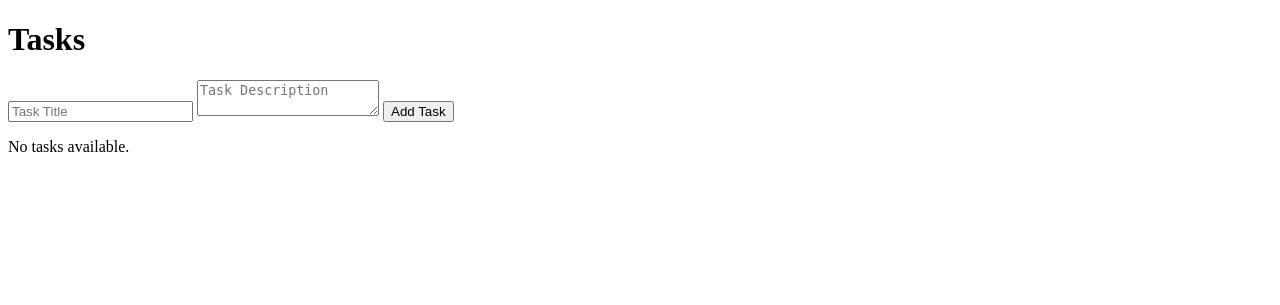
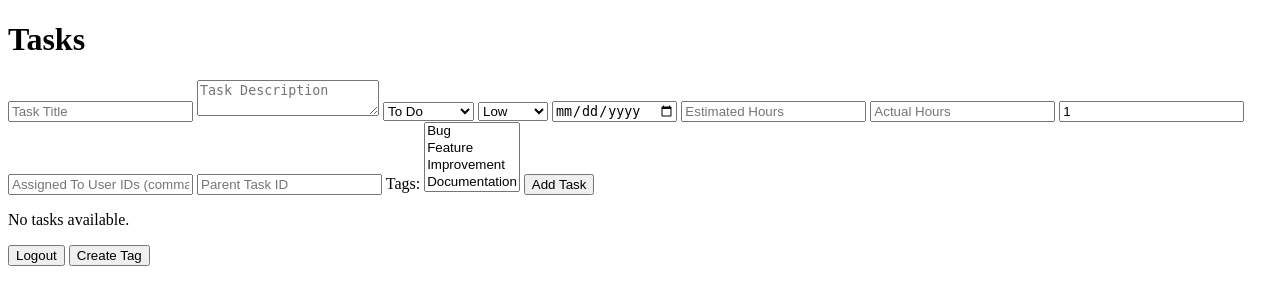
Before and after one commit to lfayala9/task-management, a Django app: page /tasks/ in a window 1280 px wide. Shown: the top 305 px of the page. Run offline with Django 5.2, Linux system fonts and the light colour scheme; tables that the repository leaves empty hold one stand-in row (values such as "Sample post"); data that the repository does not hold is empty.

Commit message:
feat: required models && basic logic at creation of tasks

```diff
--- a/django_backend/apps/tasks/templates/tasks.html
+++ b/django_backend/apps/tasks/templates/tasks.html
@@ -11,6 +11,32 @@
 		{% csrf_token %}
 		<input type="text" name="title" placeholder="Task Title" required>
 		<textarea name="description" placeholder="Task Description" required></textarea>
+		<select name="status">
+			<option value="todo">To Do</option>
+			<option value="in_progress">In Progress</option>
+			<option value="done">Done</option>
+		</select>
+		<select name="priority">
+			<option value="low">Low</option>
+			<option value="medium">Medium</option>
+			<option value="high">High</option>
+		</select>
+		<input type="date" name="due_date">
+		<input type="number" step="0.01" name="estimated_hours" placeholder="Estimated Hours">
+		<input type="number" step="0.01" name="actual_hours" placeholder="Actual Hours">
+		<input type="text" name="created_by" placeholder="Created By User ID" value="1" required>
+		<input type="text" name="assigned_to" placeholder="Assigned To User IDs (comma separated)" required>
+		<input type="text" name="parent_task" placeholder="Parent Task ID">
+		<label for="tags">Tags:
+			<select name="tags" multiple>
+				<option value="bug">Bug</option>
+				<option value="feature">Feature</option>
+				<option value="improvement">Improvement</option>
+				<option value="documentation">Documentation</option>
+				<option value="backend">Backend</option>
+				<option value="frontend">Frontend</option>
+			</select>
+		</label>
 		<button type="submit">Add Task</button>
 	</form>
 	{% for task in tasks %}
@@ -27,5 +53,7 @@
 	{% empty %}
 		<p>No tasks available.</p>
 	{% endfor %}
+	<button>Logout</button>
+	<button onclick="location.href='/tags/create/'">Create Tag</button>
 </body>
 </html>
--- a/django_backend/config/settings.py
+++ b/django_backend/config/settings.py
@@ -15,7 +15,9 @@ INSTALLED_APPS = [
     "django.contrib.messages",
     "django.contrib.staticfiles",
     "apps.tasks",
+	"apps.users",
 ] #apps necesarias
+AUTH_USER_MODEL = "users.User"
 MIDDLEWARE = [
     "django.middleware.security.SecurityMiddleware",
     "django.contrib.sessions.middleware.SessionMiddleware",
--- a/django_backend/config/urls.py
+++ b/django_backend/config/urls.py
@@ -1,11 +1,14 @@
 from django.urls import path
-from .views import index, tasks_view, delete_task, get_task, modify_task, task_api
+from .views import index, tasks_view, delete_task, find_task, task_api, task_list_api, register, login, create_tag
 
 urlpatterns = [
 	path("", index, name="home"),
 	path("tasks/", tasks_view, name="tasks"),
+	path("tasks/<int:task_id>/", find_task, name="task_detail"),
 	path("tasks/<int:task_id>/delete/", delete_task, name="delete_task"),
-	path("tasks/<int:task_id>/", get_task, name="task_detail"),
-	path("tasks/<int:task_id>/update/", modify_task, name="modify_task"),
+	path("api/tasks/", task_list_api, name="task_list_api"),
 	path("api/tasks/<int:task_id>/", task_api, name="task_api"),
+	path("register/", register, name="register"),
+	path("login/", login, name="login"),
+	path("tags/create/", create_tag, name="create_tag"),
 ]
--- a/django_backend/config/views.py
+++ b/django_backend/config/views.py
@@ -1,110 +1,164 @@
+from apps.tasks.models import Task, Tag
+from apps.users.models import User
+from django.http import JsonResponse
+from django.forms.models import model_to_dict
+from django.shortcuts import render, redirect, get_object_or_404
+from django.views.decorators.csrf import csrf_exempt
+import logging
 import json
-from django.http import JsonResponse
-from django.shortcuts import render, redirect
-import logging
-from apps.tasks.models import Task
 
 logger = logging.getLogger(__name__)
+
 def index(request):
 	return render(request, "index.html")
 
+def register(request):
+	if request.method == "POST":
+		username = request.POST.get("username")
+		password = request.POST.get("password")
+		email = request.POST.get("email", "")
+		if not username or not password:
+			return render(request, "register.html", {"error": "Username and password are required."})
+		if User.objects.filter(username=username).exists():
+			return render(request, "register.html", {"error": "Username already exists."})
+		user = User.objects.create_user(username=username, password=password, email=email)
+		user.save()
+		return redirect("/")
+	return render(request, "register.html")
+
+def login(request):
+	if request.method == "POST":
+		username = request.POST.get("username")
+		password = request.POST.get("password")
+		user = User.objects.filter(username=username).first()
+		if user and user.check_password(password):
+			request.session['user_id'] = user.id
+			return redirect("/tasks/")
+		else:
+			return render(request, "login.html", {"error": "Invalid username or password."})
+	return render(request, "index.html")
+
+def get_task(id, ret_val):
+	try:
+		task = Task.objects.get(id=id)
+	except Task.DoesNotExist:
+		logger.error(f"Task with id {id} does not exist.")
+		return ret_val
+	return task
+
+def do_task(task):
+	data = model_to_dict(task)
+	data["created_by"] = task.created_by.id if task.created_by else None
+	data["assigned_to"] = task.assigned_to.id if task.assigned_to else None
+	data["tags"] = [tag.id for tag in task.tags.all()]
+	data["parent_task"] = task.parent_task.id if task.parent_task else None
+	return data
+
 def tasks_view(request):
 	if request.method == "POST":
+		created_by_id = request.POST.get("created_by")
+		parent_task_id = request.POST.get("parent_task")
+		parent_task = Task.objects.filter(id=parent_task_id).first() if parent_task_id else None
+		created_by = None
+		if created_by_id:
+			try:
+				created_by = User.objects.get(id=created_by_id)
+			except User.DoesNotExist:
+				pass
 		logger.info(f"Complete QueryDict: {request.POST}")
-		task = Task(title=request.POST.get("title"), description=request.POST.get("description"))
+		data = {
+			"title": request.POST["title"],
+			"description": request.POST["description"],
+			"status": request.POST["status"],
+			"priority": request.POST["priority"],
+			"due_date": request.POST["due_date"],
+			# "tags": request.POST.getlist("tags"),
+			"estimated_hours": request.POST["estimated_hours"],
+			"actual_hours": request.POST["actual_hours"],
+			"created_by": created_by,
+			"parent_task": parent_task,
+			"metadata": json.loads(request.POST.get("metadata", "{}")),
+		}
+		task = Task.objects.create(**data)
+		assigned_to = request.POST.getlist("assigned_to")
+		if assigned_to:
+			task.assigned_to.set(assigned_to)
+		tags = request.POST.getlist("tags")
+		if tags:
+			tag_objs = Tag.objects.filter(name__in=tags)
+			task.tags.set(tag_objs)
 		task.save()
 		return redirect("/tasks/")
 	tasks = Task.objects.all()
-	return render(request, "tasks.html", {"tasks": tasks})
+	tags = Tag.objects.all()
+	return render(request, "tasks.html", {"tasks": tasks, "tags": tags})
 
 def delete_task(request, task_id):
-	try:
-		task = Task.objects.get(id=task_id)
+	task = get_task(task_id, JsonResponse({"error": "Task not found"}, status=404))
+	if task:
 		task.delete()
-	except Task.DoesNotExist:
-		logger.error(f"Task with id {task_id} does not exist.")
 	return redirect("/tasks/")
 
-def get_task(request, task_id):
-	try:
-		task = Task.objects.get(id=task_id)
-	except Task.DoesNotExist:
-		logger.error(f"Task with id {task_id} does not exist.")
-		return redirect("/tasks/")
-	return render(request, "task_detail.html", {"task": task})
+def find_task(request, task_id):
+	task = get_object_or_404(Task, pk=task_id)
+	task_tag_names = list(task.tags.values_list('name', flat=True))
+	if request.method == "POST":
+		task.title = request.POST.get("title", task.title)
+		task.description = request.POST.get("description", task.description)
+		task.save()
+		tag_names = request.POST.getlist("tags")
+		if tag_names:
+			tag_objs = Tag.objects.filter(name__in=tag_names)
+			task.tags.set(tag_objs)
+		return redirect(f"/tasks/{task.id}/")
+	return render(request, "task_detail.html", {"task": task, "task_tag_names": task_tag_names})
 
-def modify_task(request, task_id):
-	try:
-		task = Task.objects.get(id=task_id)
-	except Task.DoesNotExist:
-		logger.error(f"Task with id {task_id} does not exist.")
-		return redirect("/tasks/")
-	task.title = request.POST.get("title", task.title)
-	task.description = request.POST.get("description", task.description)
-	task.save()
-	return redirect(f"/tasks/{task.id}/")
-
+@csrf_exempt
 def task_list_api(request):
 	if request.method == "GET":
 		tasks = Task.objects.all()
-		tasks_data = [{
-			"id": task.id,
-			"title": task.title,
-			"description": task.description,
-			"metadata": task.metadata,
-			"created_at": task.created_at,
-			"updated_at": task.updated_at,
-			"is_archived": task.is_archived
-		} for task in tasks]
-		return JsonResponse(tasks_data, safe=False)
-	elif request.method == "POST":
-		data = json.loads(request.body)
-		task = Task(
-			title=data.get("title"),
-			description=data.get("description"),
-			metadata=data.get("metadata", {})
-		)
-		task.save()
-		return JsonResponse({"id": task.id}, status=201)
+		task_list = [do_task(task) for task in tasks]
+		return JsonResponse(task_list, safe=False)
 	return JsonResponse({"error": "Method not allowed"}, status=405)
 
-def task_api(request, task_id):
-	try:
-		task = Task.objects.get(id=task_id)
-		if request.method == "GET":
-			return JsonResponse({
-				"id": task.id,
-				"title": task.title,
-				"description": task.description,
-				"metadata": task.metadata,
-				"created_at": task.created_at,
-				"updated_at": task.updated_at,
-				"is_archived": task.is_archived
-			})
-		elif request.method == "PUT":
+@csrf_exempt
+def  task_api(request, task_id):
+	task = get_task(task_id, JsonResponse({"error": "Task not found"}, status=404))
+	if not task:
+		return JsonResponse({"error": "Task not found"}, status=404)
+	if request.method == "GET":
+		return JsonResponse(do_task(task))
+	elif request.method in ["PUT", "PATCH"]:
+		try:
 			data = json.loads(request.body)
-			task.title = data.get("title", task.title)
-			task.description = data.get("description", task.description)
-			task.metadata = data.get("metadata", task.metadata)
-			task.is_archived = data.get("is_archived", task.is_archived)
+			for field in ["title", "description", "status", "tags" ,"priority", "due_date",
+						  "estimated_hours", "actual_hours", "metadata", "is_archived"]:
+				if field in data:
+					setattr(task, field, data[field])
+			if "created_by" in data:
+				task.created_by_id = data["created_by"]
+			if "parent_task" in data:
+				task.parent_task_id = data["parent_task"]
+			if "assigned_to" in data:
+				task.assigned_to.set(data["assigned_to"])
+			if "tags" in data:
+				task.tags.set(data["tags"])
 			task.save()
 			return JsonResponse({"status": "success"})
-		elif request.method == "PATCH":
-			data = json.loads(request.body)
-			if "title" in data:
-				task.title = data["title"]
-			if "description" in data:
-				task.description = data["description"]
-			if "metadata" in data:
-				task.metadata = data["metadata"]
-			if "is_archived" in data:
-				task.is_archived = data["is_archived"]
-			task.save()
-			return JsonResponse({"status": "success"})
-		elif request.method == "DELETE":
-			task.delete()
-			return JsonResponse({"status": "deleted"})
-	except Task.DoesNotExist:
-		logger.error(f"Task with id {task_id} does not exist.")
-		return JsonResponse({"error": "Task not found"}, status=404)
+		except json.JSONDecodeError:
+			return JsonResponse({"error": "Invalid JSON"}, status=400)
+		except Exception as e:
+			logger.error(f"Error updating task: {e}")
+			return JsonResponse({"error": "Internal server error"}, status=500)
+	elif request.method == "DELETE":
+		task.delete()
+		return JsonResponse({"status": "deleted"})
 	return JsonResponse({"error": "Method not allowed"}, status=405)
+
+@csrf_exempt
+def create_tag(request):
+    if request.method == 'POST':
+        name = request.POST.get('name')
+        Tag.objects.create(name=name)
+        return redirect('tasks')
+    return render(request, 'create_tag.html')
```
Also changed, not shown: django_backend/apps/tasks/models.py (+57 -9 lines), django_backend/apps/tasks/templates/create_tag.html (added, +18 -0 lines), django_backend/apps/tasks/templates/task_detail.html (+39 -1 lines), django_backend/apps/users/admin.py (added, +8 -0 lines), django_backend/apps/users/models.py (+8 -0 lines), django_backend/apps/users/templates/register.html (added, +24 -0 lines), django_backend/init_data.py (added, +39 -0 lines), django_backend/templates/index.html (+12 -0 lines), django_backend/apps/tasks/migrations/0001_initial.py, django_backend/apps/tasks/migrations/0002_initial.py (added), django_backend/apps/tasks/migrations/0003_alter_tag_name.py (added), django_backend/apps/tasks/migrations/0004_alter_task_tags.py (added), django_backend/apps/tasks/migrations/0005_alter_tag_name.py (added), django_backend/apps/users/migrations/0001_initial.py (added), 1 more files.
